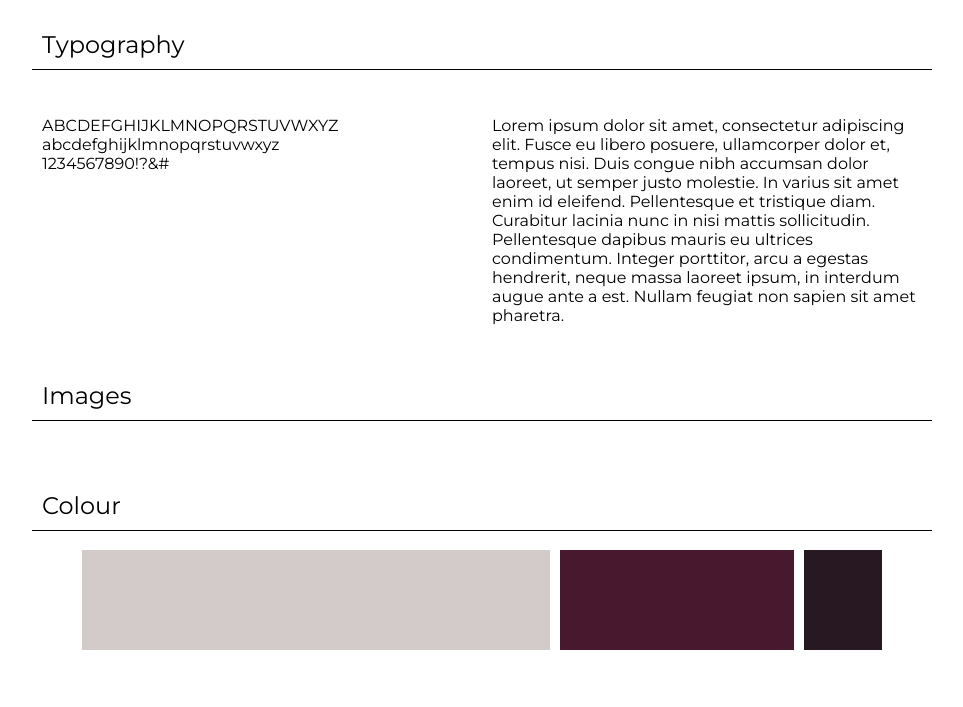
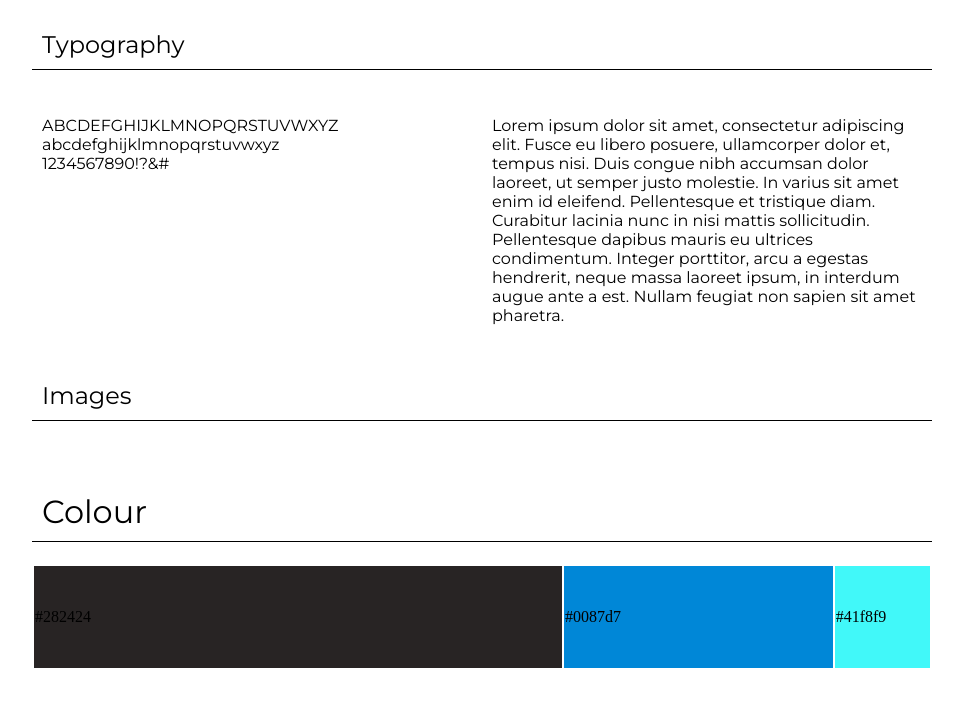
Before and after one commit to Morg137/2025-Design-Portfolio, a Jekyll site: the page style_guide/index.html, which Jekyll copies as it is, in a window 1280 px wide. Shown: the top 707 px of the page, without its empty margins (158-1121 px from the left). Built offline with Jekyll 4.4.1, drawn with Linux system fonts in a browser that asks for light colours.

Commit message:
Add files via upload

```diff
--- a/style_guide/css/main.css
+++ b/style_guide/css/main.css
@@ -39,24 +39,23 @@ margin: 0 auto; }
   border-radius: 8px;
   flex-grow: 1;
 }
-
-.primary {
-          background-color: #d3cbca;
-        flex: 6;
-         width: 100px;
+.grey-rectangle {
+          background-color: #282424; /* grey */
+          width: 600px;
           height: 100px;
+          /* Add other desired styles like padding, margin, etc. */
         }
 
-.secondary {
-          background-color: #48192e;
-         flex: 3;
+.blue-rectangle {
+          background-color: #0087d7; /* blue */
+          width: 300px;
+          height: 100px;
+          /* Add other desired styles like padding, margin, etc. */
+        }
+
+.aqua-rectangle {
+          background-color: #41f8f9; /* Aqua */
           width: 100px;
           height: 100px;
+          /* Add other desired styles like padding, margin, etc. */
         }
-
-.accent {
-          background-color: #281822;
-        flex: 1;
-         width: 100px;
-          height: 100px;
-        }
--- a/style_guide/index.html
+++ b/style_guide/index.html
@@ -45,14 +45,24 @@
 </section>
 
 
-				<section>
-			<h1>Colour</h1>
-      <div class="color-wrapper">
-        <div class="primary"></div>
-        <div class="secondary"></div>
-        <div class="accent"></div>
-      </div>
-		</section>
+	<div>
+	<h1 class="title">Colour</h1>
+	<table align="center">
+  <tbody>
+    <tr>
+      <td class="grey-rectangle">#282424</td>
+      <td class="blue-rectangle">#0087d7</td>
+      <td class="aqua-rectangle">#41f8f9</td>
+    </tr>
+  </tbody>
+</table>
+	</div>
+
+
+
+
+
+
 
 
 
```
